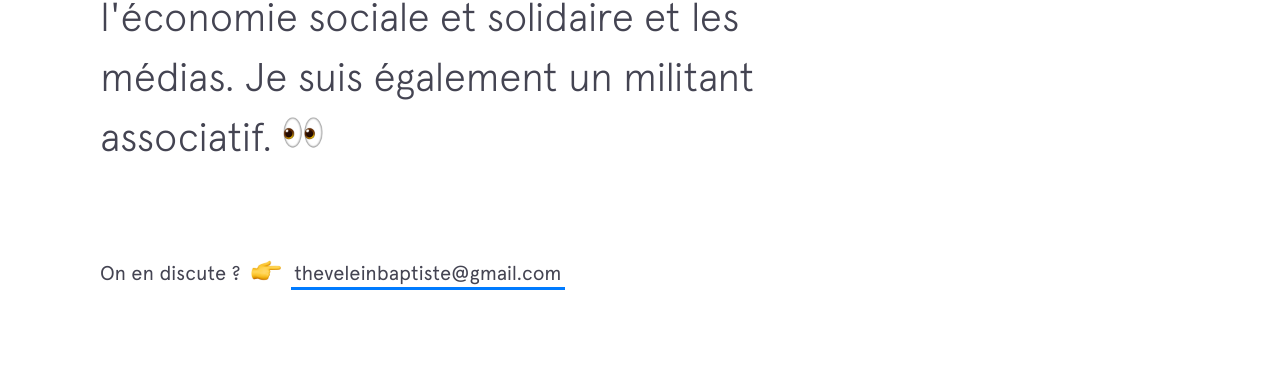
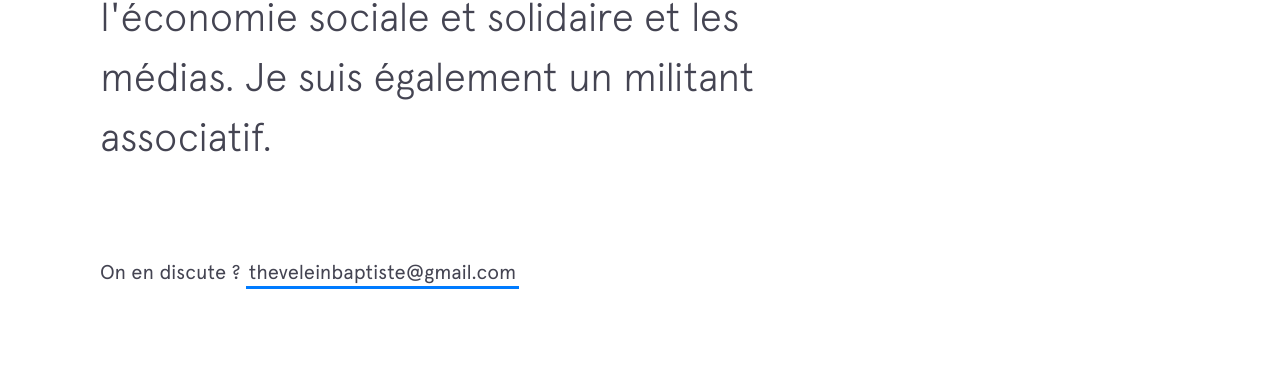
Before and after one commit to bthv1/baptistethevelein.fr, a Jekyll site: the page built from index.html, in a window 1280 px wide. Shown: the part 453-832 px from the top of the page. Built offline with Jekyll 4.4.1, drawn with Linux system fonts in a browser that asks for light colours; nearby versions of some CDN libraries.

Commit message:
Update intro.html

```diff
--- a/_includes/intro.html
+++ b/_includes/intro.html
@@ -5,12 +5,10 @@
 
   <h2 class="intro__tagline">Je suis
     <span class="name">Baptiste Thevelein</span>, je crée et accompagne des projets dans l'économie sociale et solidaire et les médias. Je suis également un militant associatif.
-    <span class="emoji technologist"></span>
   </h2>
 
   <h3 class="intro__contact">
     <span>On en discute ? </span>
-    <span class="emoji pointer"></span>
     <span>
       <a href="mailto:theveleinbaptiste@gmail.com" target="_blank" class="highlight-link">theveleinbaptiste@gmail.com</a>
     </span>
```
